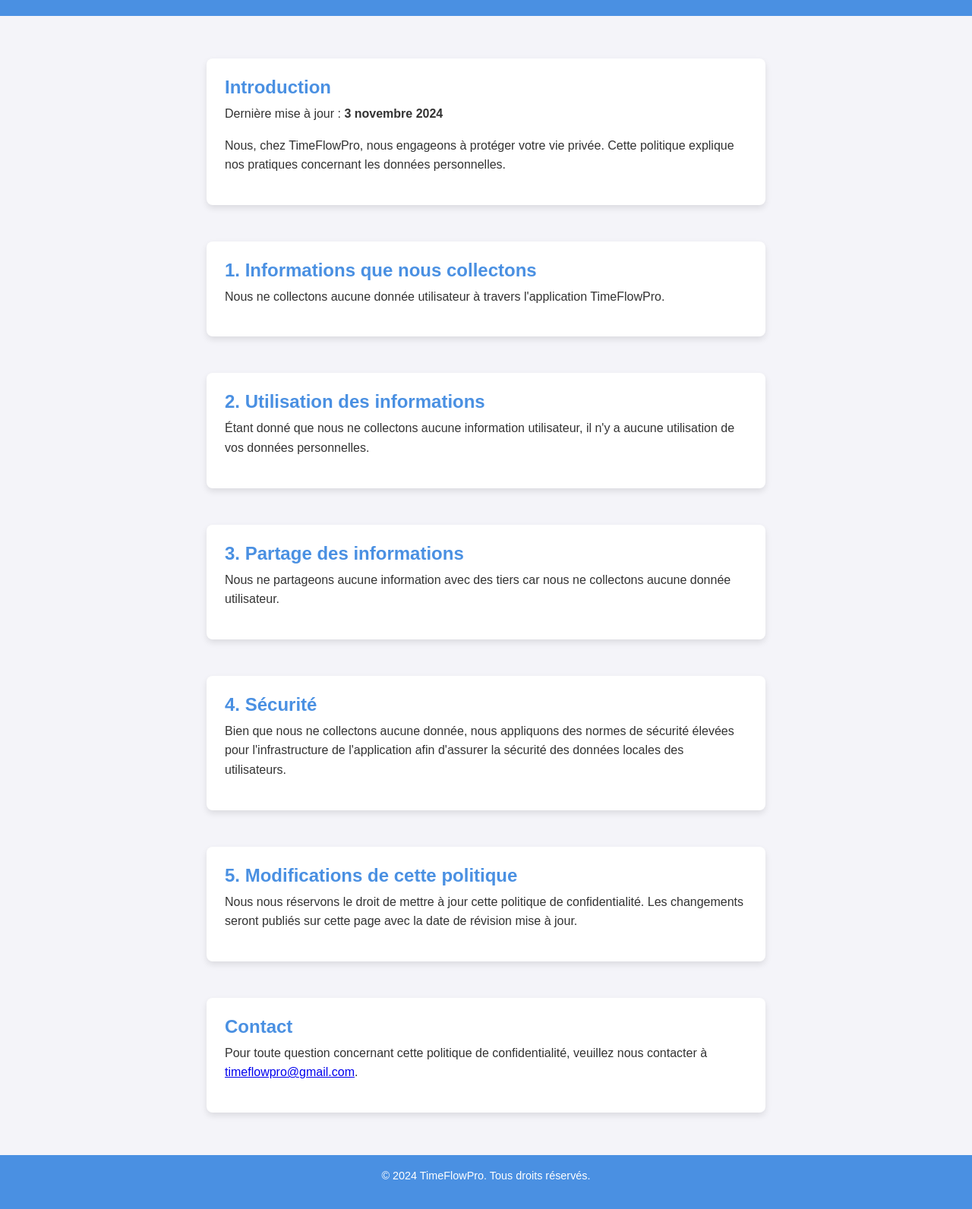
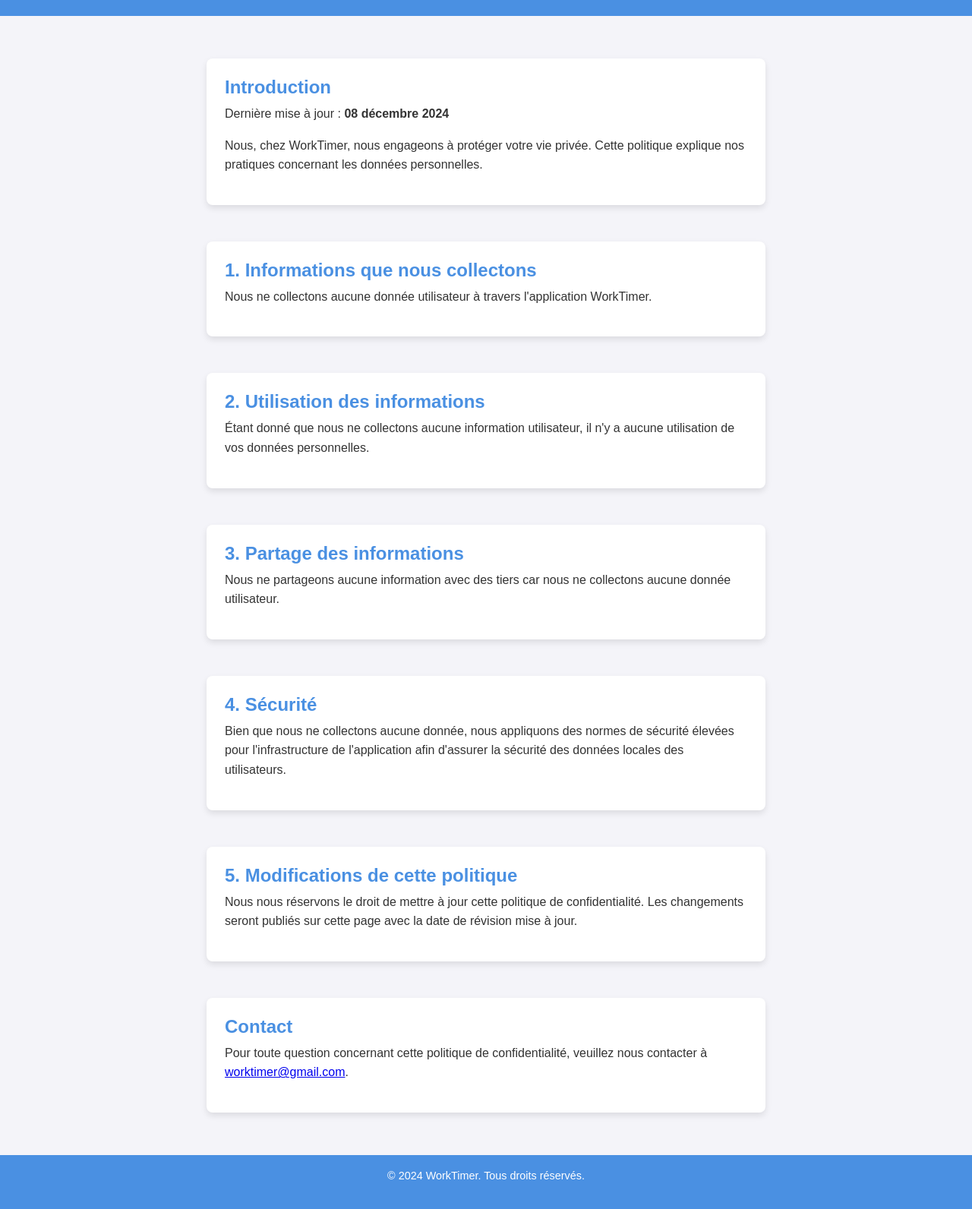
Before and after one commit to Ouevazzy/TimeFlowPro-Support, a plain HTML site: page privacy.html in a window 1280 px wide. Shown: the part 64-1656 px from the top of the page at 76% size. Drawn offline with Linux system fonts and the light colour scheme.

Commit message:
Update privacy.html

```diff
--- a/privacy.html
+++ b/privacy.html
@@ -3,7 +3,7 @@
 <head>
     <meta charset="UTF-8">
     <meta name="viewport" content="width=device-width, initial-scale=1.0">
-    <title>Politique de Confidentialité - TimeFlowPro</title>
+    <title>Politique de Confidentialité - WorkTimer</title>
     <style>
         /* Reset CSS */
         * {
@@ -87,13 +87,13 @@
     <main>
         <section>
             <h2>Introduction</h2>
-            <p>Dernière mise à jour : <strong>3 novembre 2024</strong></p>
-            <p>Nous, chez TimeFlowPro, nous engageons à protéger votre vie privée. Cette politique explique nos pratiques concernant les données personnelles.</p>
+            <p>Dernière mise à jour : <strong>08 décembre 2024</strong></p>
+            <p>Nous, chez WorkTimer, nous engageons à protéger votre vie privée. Cette politique explique nos pratiques concernant les données personnelles.</p>
         </section>
 
         <section>
             <h2>1. Informations que nous collectons</h2>
-            <p>Nous ne collectons aucune donnée utilisateur à travers l'application TimeFlowPro.</p>
+            <p>Nous ne collectons aucune donnée utilisateur à travers l'application WorkTimer.</p>
         </section>
 
         <section>
@@ -118,12 +118,12 @@
 
         <section>
             <h2>Contact</h2>
-            <p>Pour toute question concernant cette politique de confidentialité, veuillez nous contacter à <a href="mailto:timeflowpro@gmail.com">timeflowpro@gmail.com</a>.</p>
+            <p>Pour toute question concernant cette politique de confidentialité, veuillez nous contacter à <a href="mailto:worktimer@gmail.com">worktimer@gmail.com</a>.</p>
         </section>
     </main>
 
     <footer>
-        <p>&copy; 2024 TimeFlowPro. Tous droits réservés.</p>
+        <p>&copy; 2024 WorkTimer. Tous droits réservés.</p>
     </footer>
 </body>
 </html>
```
